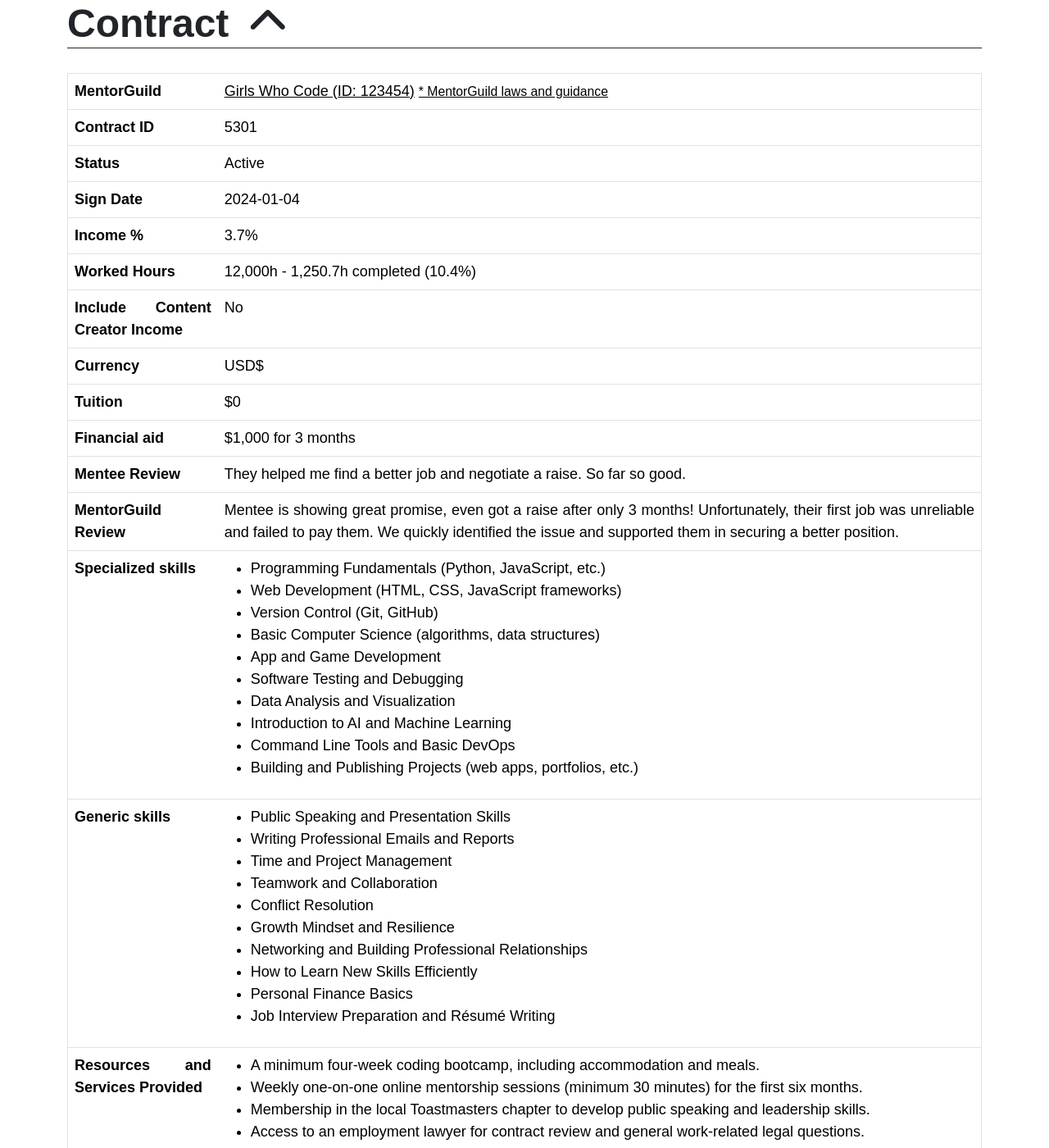
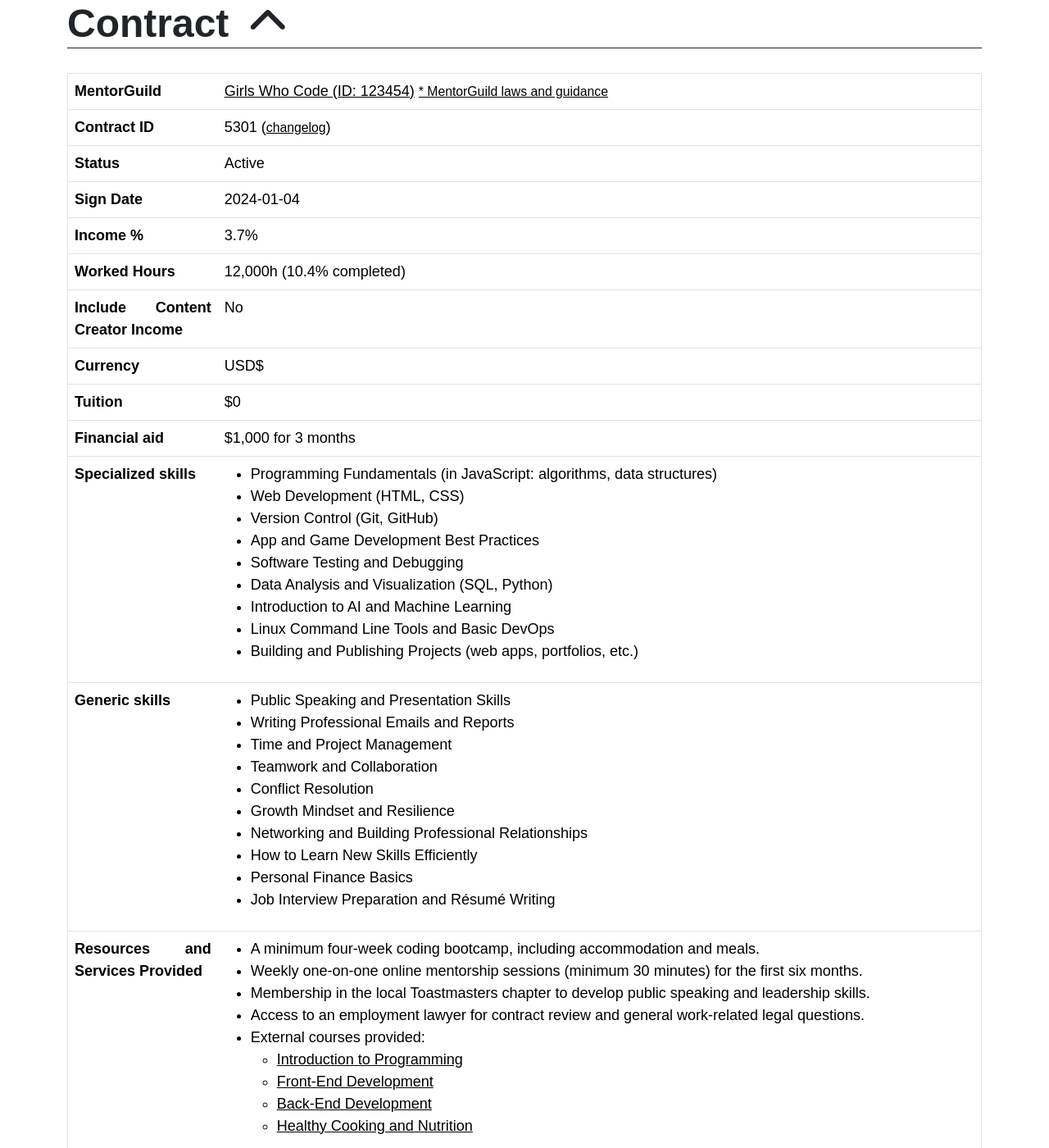
Before and after one commit to ErnestEnki/ernestenki.github.io, a Jekyll site: the page built from books/mentorguilds/contracts/5301.html, in a window 1280 px wide and 1400 px high. Shown: the whole window at 82% size. Built offline with Jekyll 4.4.1, drawn with Linux system fonts in a browser that asks for light colours; some web fonts are replaced; comment, search, counter and statistics services are not loaded; some of the changed text lies outside the part shown.

Commit message:
Improving MentorGuild summary

```diff
--- a/books/mentorguilds/contracts/5301.html
+++ b/books/mentorguilds/contracts/5301.html
@@ -25,7 +25,7 @@
             </tr>
             <tr>
                 <th>Contract ID</th>
-                <td>5301</td>
+                <td>5301 (<a href="5301/changelog" onclick="event.preventDefault();"><small>changelog</small></a>)</td>
             </tr>
             <tr>
                 <th>Status</th>
@@ -41,7 +41,7 @@
             </tr>
             <tr>
                 <th>Worked Hours</th>
-                <td>12,000h - 1,250.7h completed (10.4%)</td>
+                <td>12,000h (10.4% completed)</td>
             </tr>
             <tr>
                 <th>Include Content Creator Income</th>
@@ -60,26 +60,17 @@
                 <td>$1,000 for 3 months</td>
             </tr>
             <tr>
-                <th>Mentee Review</th>
-                <td>They helped me find a better job and negotiate a raise. So far so good.</td>
-            </tr>
-            <tr>
-                <th>MentorGuild Review</th>
-                <td>Mentee is showing great promise, even got a raise after only 3 months! Unfortunately, their first job was unreliable and failed to pay them. We quickly identified the issue and supported them in securing a better position.</td>
-            </tr>
-            <tr>
                 <th>Specialized skills</th>
                 <td>
                     <ul>
-                        <li>Programming Fundamentals (Python, JavaScript, etc.)</li>
-                        <li>Web Development (HTML, CSS, JavaScript frameworks)</li>
+                        <li>Programming Fundamentals (in JavaScript: algorithms, data structures)</li>
+                        <li>Web Development (HTML, CSS)</li>
                         <li>Version Control (Git, GitHub)</li>
-                        <li>Basic Computer Science (algorithms, data structures)</li>
-                        <li>App and Game Development</li>
+                        <li>App and Game Development Best Practices</li>
                         <li>Software Testing and Debugging</li>
-                        <li>Data Analysis and Visualization</li>
+                        <li>Data Analysis and Visualization (SQL, Python)</li>
                         <li>Introduction to AI and Machine Learning</li>
-                        <li>Command Line Tools and Basic DevOps</li>
+                        <li>Linux Command Line Tools and Basic DevOps</li>
                         <li>Building and Publishing Projects (web apps, portfolios, etc.)</li>
                     </ul>
                 </td>
@@ -133,12 +124,21 @@
         </tbody>
     </table>
 
+    <h1>Reviews</h1>
+    <div>
+        <ul>
+            <li>Mentee:  They helped me find a better job and negotiate a raise. So far so good. - 2024-08</li>
+            <li>MentorGuild: Mentee is showing great promise, even got a raise after only 3 months! Unfortunately, their first job was unreliable and failed to pay them. We quickly identified the issue and supported them in securing a better position. - 2024-10</li>
+        </ul>
+
+    </div>
+
     <h1>Mentee Income & Work history</h1>
     <table class="table">
         <thead>
             <tr>
                 <th>Month</th>
-                <th>Income</th>
+                <th>Income (After Tax)</th>
                 <th>Worked Hours</th>
                 <th>Income/h</th>
             </tr>
```
Also changed, not shown: books/mentorguilds/summary.html (+13 -6 lines).
